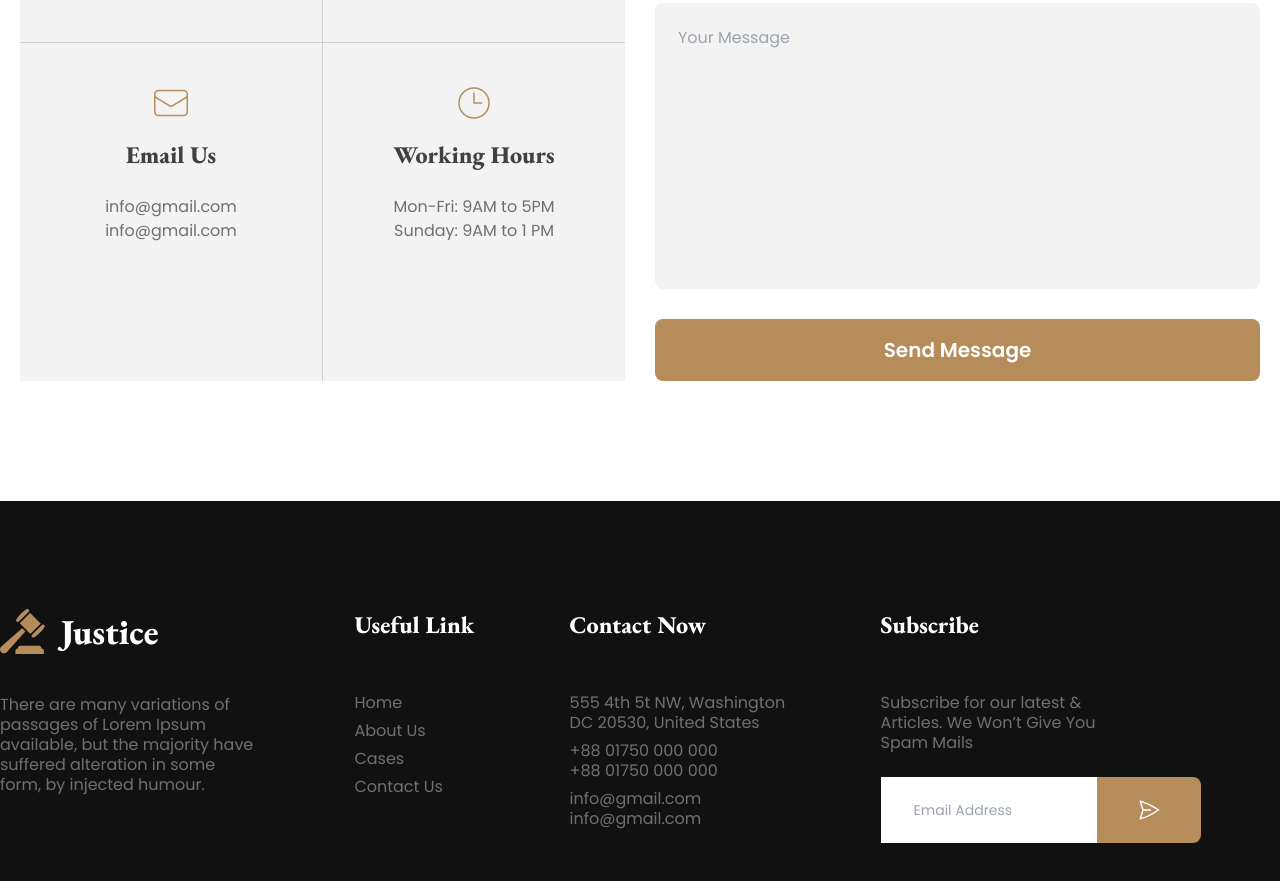
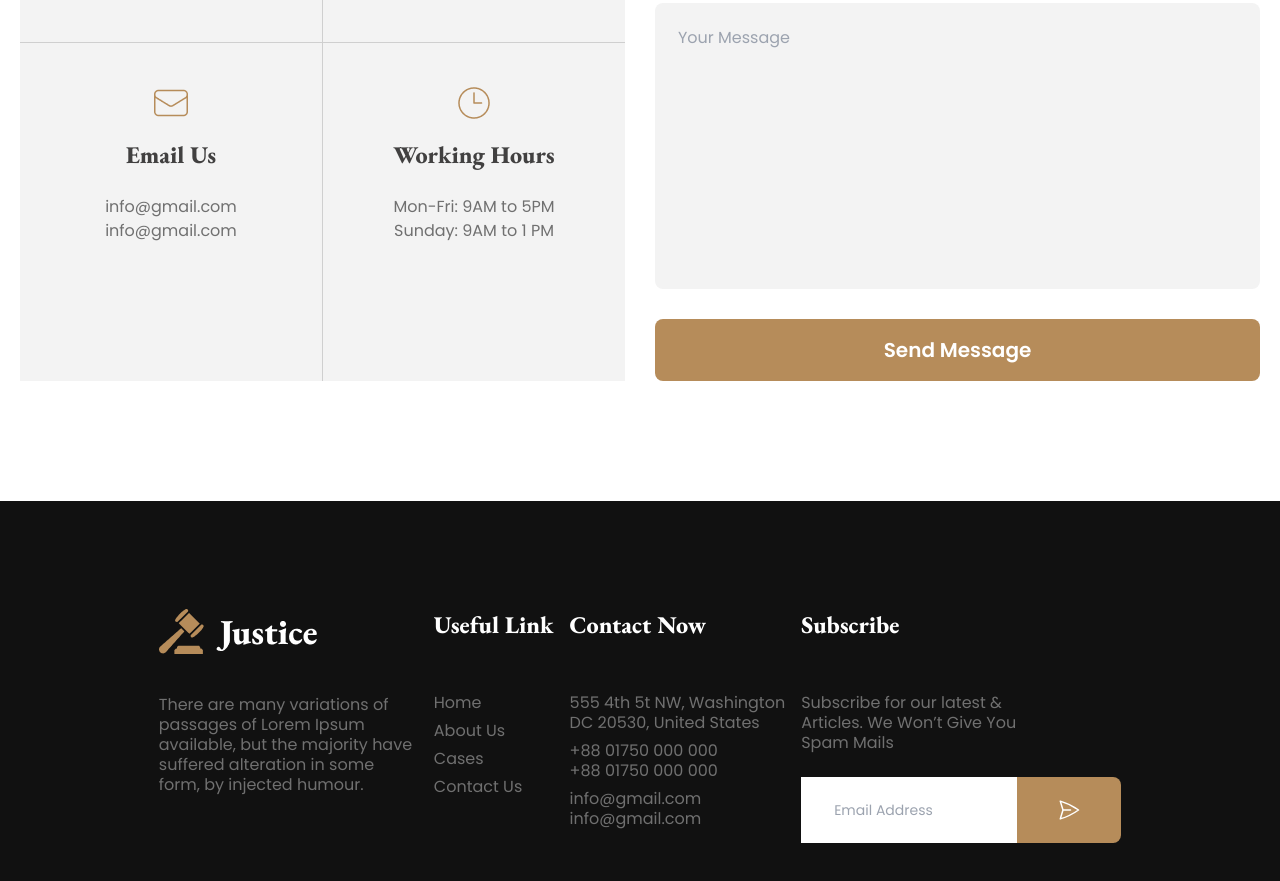
Before and after one commit to SarkerFardinFeroz/Legal-Solution, a plain HTML site: page index.html in a window 1280 px wide. Shown: the part 4272-5153 px from the top of the page. Drawn offline with nearby package versions, Linux system fonts and the light colour scheme.

Commit message:
footer fixed

```diff
--- a/index.html
+++ b/index.html
@@ -733,8 +733,8 @@
     <!-- -----------End of Main----------- -->
 
     <!-- -----------End of Footer----------- -->
-    <footer class="bg-[#111] text-base-content">
-      <div class="container mx-auto footer pt-[108px] pb-[108px]">
+    <footer class="bg-[#111] text-base-content ">
+      <div class=" justify-center container mx-auto footer pt-[108px] pb-[108px] px-5">
         <div>
           <img src="./images/logo.png" alt="" />
           <p class="max-w-[259px] mt-[32px]">
```
